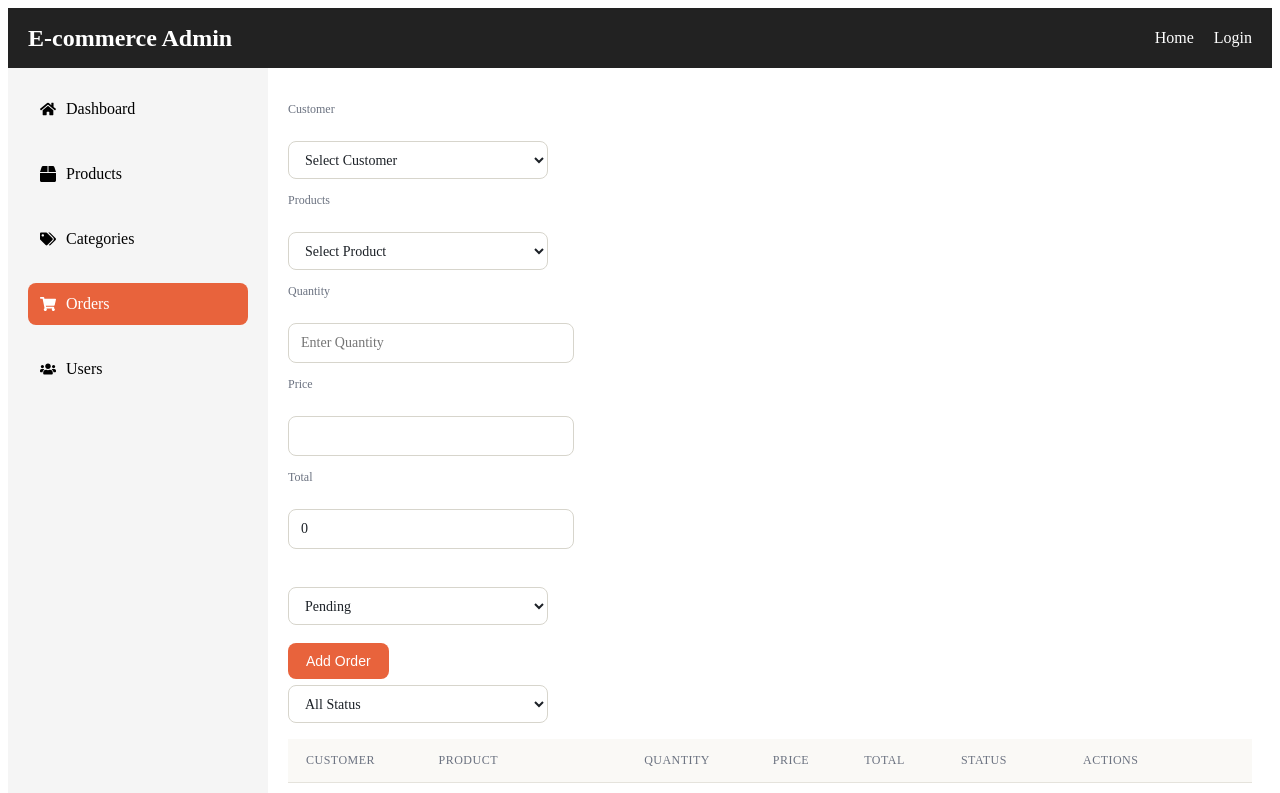
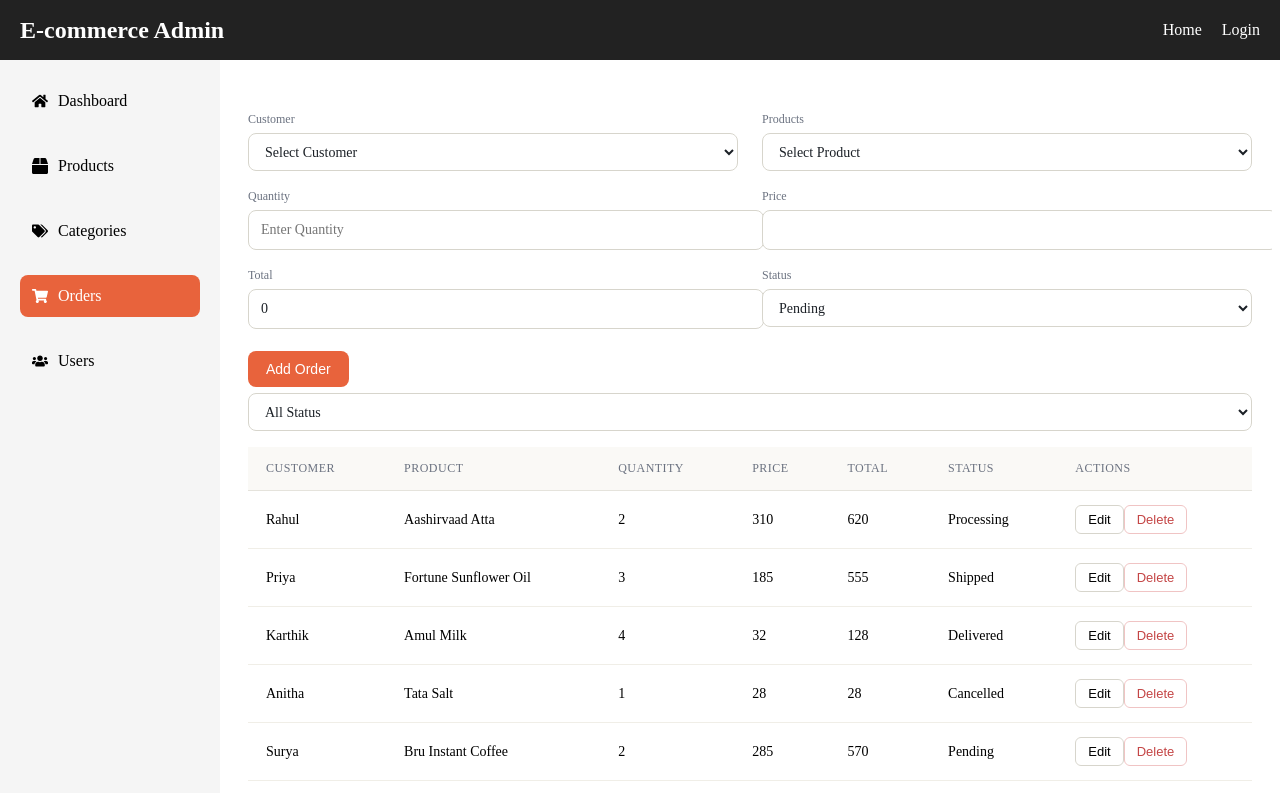
Before and after one commit to Surya-58/Ecommerce-FullStack, a React (Vite) app in the folder Admin/: page /orders in a window 1280 px wide. Shown: the top 793 px of the page. Built offline with nearby package versions, Linux system fonts and the light colour scheme; data requests are answered from the project's data file.

Commit message:
Committed small changes in the Admin Panel

```diff
--- a/Admin/db.json
+++ b/Admin/db.json
@@ -43,17 +43,6 @@
       "image": "https://picsum.photos/100?5",
       "stock": 45,
       "featured": true
-    },
-    {
-      "id": "6",
-      "name": "Red Label Tea",
-      "quantity": 500,
-      "unit": "g",
-      "price": 310,
-      "category": "Beverages",
-      "image": "https://picsum.photos/100?6",
-      "stock": 44,
-      "featured": false
     },
     {
       "id": "7",
@@ -234,8 +223,8 @@
       "name": "Beverages"
     },
     {
-      "id": "3",
-      "name": "Snacks"
+      "name": "Snacks",
+      "id": "3"
     },
     {
       "id": "4",
--- a/Admin/src/components/OrderForm.jsx
+++ b/Admin/src/components/OrderForm.jsx
@@ -19,28 +19,25 @@ const OrderForm = ({
   editId,
 }) => {
   return (
-    <div>
+    <div className="form-grid">
+
+      <div className="form-group">
         <label className="label">Customer</label>
-      <br />
-
         <select
           className="input"
           value={customer}
           onChange={(e) => setCustomer(e.target.value)}
         >
           <option value="">Select Customer</option>
-
           {users.map((user) => (
             <option key={user.id} value={user.name}>
               {user.name}</option>
           ))}
         </select>
+      </div>
 
-      <br />
-
+      <div className="form-group">
         <label className="label">Products</label>
-      <br />
-
         <select
         className="input"
         value={product}
@@ -52,11 +49,10 @@ const OrderForm = ({
               {product.name}</option>
           ))}
         </select>
-      <br />
+      </div>
 
+      <div className="form-group">
         <label className="label">Quantity</label>
-      <br />
-
         <input
         type="number"
         className="input"
@@ -64,32 +60,29 @@ const OrderForm = ({
         onChange={(e) => setQuantity(e.target.value)}
         placeholder="Enter Quantity"
         />
-      <br />
+      </div>
 
+      <div className="form-group">
         <label className="label">Price</label>
-      <br />
-
         <input
         type="number"
         className="input"
         value={price}
         readOnly
          />
-       <br />
+      </div>
 
+      <div className="form-group">
         <label className="label">Total</label>
-       <br />
-
         <input
         type="number"
         className="input"
         value={total}
         readOnly />
-       <br />
+      </div>
 
-       <label  className="label"></label>
-       <br />
-
+      <div className="form-group">
+        <label className="label">Status</label>
         <select
         className="input"
         value={status}
@@ -99,14 +92,17 @@ const OrderForm = ({
           <option value="Delivered">Delivered</option>
           <option value="Cancelled">Cancelled</option>
         </select>
-       <br />
+      </div>
 
+      <div className="form-group-full">
         <button
         className="btn-primary"
         onClick={editId ? handleUpdateOrder : handleAddOrder}
         >{editId ? "Update Order" : "Add Order"}
         </button>
       </div>
+
+    </div>
   );
 };
 
--- a/Admin/src/index.css
+++ b/Admin/src/index.css
@@ -54,15 +54,12 @@ body {
   margin: 0;
 }
 
+html, body {
+  height: 100%;
+}
 #root {
-  width: 1126px;
-  max-width: 100%;
-  margin: 0 auto;
-  text-align: center;
-  border-inline: 1px solid var(--border);
-  min-height: 100svh;
-  display: flex;
-  flex-direction: column;
+  width: 100%;
+  min-height: 100vh;
   box-sizing: border-box;
 }
 
--- a/Admin/src/pages/Categories.jsx
+++ b/Admin/src/pages/Categories.jsx
@@ -1,5 +1,5 @@
 import React from "react";
-import { useState, useEffect } from "react";
+import { useState, useEffect, useRef } from "react";
 import CategoryForm from "../components/CategoryForm";
 import CategoryTable from "../components/CategoryTable";
 import {
@@ -17,6 +17,7 @@ const Categories = () => {
   const [search, setSearch] = useState("");
   const [currentPage, setCurrentPage] = useState(1);
   const categoriesPerPage = 5;
+  const formRef = useRef(null);
 
   const indexOfLastCategory = currentPage * categoriesPerPage;
 
@@ -45,6 +46,10 @@ const Categories = () => {
   };
 
   const handleAddCategory = async () => {
+    if (!categoryName) {
+      setMessage("Please fill in Category Name");
+      return;
+    }
     try {
       const category = {
         name: categoryName,
@@ -62,8 +67,12 @@ const Categories = () => {
   const handleEdit = (category) => {
     setEditId(category.id);
     setCategoryName(category.name);
+    formRef.current?.scrollIntoView({ behavior: "smooth", block: "start" });
   };
   const handleDelete = async (id) => {
+    if (!window.confirm("Are you sure you want to delete this product?")) {
+      return;
+    }
     try {
       const data = await deleteCategory(id);
       console.log(data);
@@ -95,7 +104,7 @@ const Categories = () => {
     <div className="page">
       <div className="container">
         <h1 className="title">Category Manager</h1>
-
+        <div ref={formRef}>
           <CategoryForm
             categoryName={categoryName}
             setCategoryName={setCategoryName}
@@ -104,6 +113,7 @@ const Categories = () => {
             editId={editId}
             message={message}
           />
+        </div>
 
         <label className="label">Search</label>
         <br />
--- a/Admin/src/pages/Orders.jsx
+++ b/Admin/src/pages/Orders.jsx
@@ -1,4 +1,4 @@
-import React, { useEffect, useState } from "react";
+import React, { useEffect, useState, useRef} from "react";
 import {
   getOrders,
   addOrder,
@@ -27,6 +27,8 @@ const Orders = () => {
   const [total, setTotal] = useState(0);
 
   const [statusFilter, setStatusFilter] = useState("All")
+
+  const formRef = useRef(null);
 
   const handleGetOrders = async () => {
     const data = await getOrders();
@@ -64,6 +66,10 @@ const Orders = () => {
   }, [price, quantity]);
 
   const handleAddOrder = async () => {
+    if (!customer || !product || !quantity || !price) {
+      setMessage("Please fill in all fields");
+      return;
+    }
     try {
       const order = {
         customer,
@@ -98,6 +104,7 @@ const Orders = () => {
     setPrice(order.price);
     setTotal(order.total);
     setStatus(order.status);
+    formRef.current?.scrollIntoView({ behavior: "smooth", block: "start" });
   };
 
   const handleUpdateOrder = async () => {
@@ -128,6 +135,9 @@ const Orders = () => {
     }
   };
   const handleDelete = async(id) => {
+    if (!window.confirm("Are you sure you want to delete this product?")) {
+      return;
+    }
     try {
       await deleteOrder(id)
 
@@ -143,6 +153,7 @@ const Orders = () => {
 
   return (
     <div>
+      <div ref={formRef}>
       <OrderForm
         users={users}
         products={products}
@@ -161,6 +172,7 @@ const Orders = () => {
         handleUpdateOrder={handleUpdateOrder}
         editId={editId}
       />
+      </div>
       <select
       className="input"
       value={statusFilter}
--- a/Admin/src/pages/Products.jsx
+++ b/Admin/src/pages/Products.jsx
@@ -1,4 +1,4 @@
-import React, { useState, useEffect } from "react";
+import React, { useState, useEffect, useRef } from "react";
 import "../styles/Products.css";
 import ProductForm from "../components/ProductForm";
 import ProductTable from "../components/ProductTable";
@@ -22,10 +22,12 @@ const Products = () => {
   const [sortOrder, setSortOrder] = useState("");
   const [currentPage, setCurrentPage] = useState(1);
   const productPerPage = 5;
-  const [image, setImage] = useState("")
-  const [category, setCategory] = useState("")
-  const [stock, setStock] = useState("")
-  const [feautured, setFeatured] = useState(false)
+  const [image, setImage] = useState("");
+  const [category, setCategory] = useState("");
+  const [stock, setStock] = useState("");
+  const [feautured, setFeatured] = useState(false);
+
+  const formRef = useRef(null);
 
   const filteredProducts = products.filter((product) => {
     const matchSearch = product.name
@@ -57,6 +59,9 @@ const Products = () => {
   const totalPages = Math.ceil(sortedProducts.length / productPerPage);
 
   const handleDelete = async (id) => {
+    if (!window.confirm("Are you sure you want to delete this product?")) {
+      return;
+    }
     try {
       const data = await deleteProduct(id);
       console.log(data);
@@ -92,10 +97,10 @@ const Products = () => {
       setUnit("");
       setPrice("");
       setEditId(null);
-      setImage("")
-      setCategory("")
-      setStock("")
-      setFeatured(false)
+      setImage("");
+      setCategory("");
+      setStock("");
+      setFeatured(false);
     } catch (error) {
       console.log(error);
     }
@@ -109,8 +114,11 @@ const Products = () => {
     setPrice(product.price);
     setImage(product.image);
     setCategory(product.category);
-    setStock(product.stock)
-    setFeatured(product.feautured)
+    setStock(product.stock);
+    setFeatured(product.feautured);
+
+    // scroll the form into view
+    formRef.current?.scrollIntoView({ behavior: "smooth", block: "start" });
   };
 
   const handleGetProducts = async () => {
@@ -124,6 +132,10 @@ const Products = () => {
   };
 
   const handleAddProduct = async () => {
+    if (!name || !category || !price) {
+      setMessage("Please fill in Product Name, Category and Price");
+      return;
+    }
     try {
       const product = {
         name,
@@ -145,10 +157,10 @@ const Products = () => {
       setQuantity("");
       setUnit("");
       setPrice("");
-      setImage("")
-      setCategory("")
-      setStock("")
-      setFeatured(false)
+      setImage("");
+      setCategory("");
+      setStock("");
+      setFeatured(false);
     } catch (error) {
       console.log(error);
     }
@@ -163,7 +175,7 @@ const Products = () => {
     <div className="page">
       <div className="container">
         <h1 className="title">Product Manager</h1>
-
+        <div ref={formRef}>
         <ProductForm
           name={name}
           setName={setName}
@@ -186,8 +198,8 @@ const Products = () => {
           setStock={setStock}
           feautured={feautured}
           setFeatured={setFeatured}
-
         />
+        </div>
         <label className="label">Search Product</label>
         <br />
 
--- a/Admin/src/pages/Users.jsx
+++ b/Admin/src/pages/Users.jsx
@@ -1,140 +1,130 @@
-import React, { useEffect, useState } from 'react'
-import UserForm from '../components/UserForm'
-import UserTable from '../components/UserTable'
-import {
-  getUsers,
-  addUser,
-  updateUser,
-  deleteUser
-} from "../services/api"
+import React, { useEffect, useState, useRef } from "react";
+import UserForm from "../components/UserForm";
+import UserTable from "../components/UserTable";
+import { getUsers, addUser, updateUser, deleteUser } from "../services/api";
 
 const Users = () => {
-  const [name, setName] = useState("")
-  const [email, setEmail] = useState("")
-  const [phone, setPhone] = useState("")
-  const [role, setRole] = useState("Customer")
+  const [name, setName] = useState("");
+  const [email, setEmail] = useState("");
+  const [phone, setPhone] = useState("");
+  const [role, setRole] = useState("Customer");
 
-  const [users, setUsers] = useState([])
-  const [message, setMessage] = useState("")
-  const [editId, setEditId] = useState(null)
-  const [search, setSearch] = useState("")
-  const [filterRole, setFilterRole] = useState("All")
-  const [currentPage, setCurrentPage] = useState(1)
+  const [users, setUsers] = useState([]);
+  const [message, setMessage] = useState("");
+  const [editId, setEditId] = useState(null);
+  const [search, setSearch] = useState("");
+  const [filterRole, setFilterRole] = useState("All");
+  const [currentPage, setCurrentPage] = useState(1);
   const usersPerPage = 5;
+  const formRef = useRef(null);
 
-
-  const filteredUsers = users.filter((user) =>{
-    const matchSearch = user.name
-      .toLowerCase()
-      .includes(search.toLowerCase())
+  const filteredUsers = users.filter((user) => {
+    const matchSearch = user.name.toLowerCase().includes(search.toLowerCase());
 
     const matchRole = filterRole === "All" || user.role === filterRole;
-      return matchSearch & matchRole
-  })
+    return matchSearch & matchRole;
+  });
 
-  const indexOfLastUser = currentPage * usersPerPage
-  const indexOfFirstUser = currentPage - usersPerPage
+  const indexOfLastUser = currentPage * usersPerPage;
+  const indexOfFirstUser = indexOfLastUser - usersPerPage;
 
-  const currentUsers = filteredUsers.slice(
-    indexOfFirstUser,
-    indexOfLastUser
-  )
+  const currentUsers = filteredUsers.slice(indexOfFirstUser, indexOfLastUser);
 
-  const totalPages = Math.ceil(
-    filteredUsers.length / usersPerPage
-  )
+  const totalPages = Math.ceil(filteredUsers.length / usersPerPage);
 
-  useEffect
+  useEffect;
 
-  const handleGetUsers = async() => {
+  const handleGetUsers = async () => {
     try {
-      const data = await getUsers()
-      setUsers(data)
-
+      const data = await getUsers();
+      setUsers(data);
     } catch (error) {
       console.log(error);
     }
+  };
+
+  const handleAddUser = async () => {
+    if (!name || !email || !phone) {
+      setMessage("Please fill in Name, Email and Phone");
+      return;
     }
-
-  const handleAddUser = async() => {
     try {
       const user = {
         name,
         email,
         phone,
         role,
-      }
-      const data = await addUser(user)
+      };
+      const data = await addUser(user);
       console.log(data);
-      setMessage("User Added Successfully")
+      setMessage("User Added Successfully");
       handleGetUsers();
 
-      setName("")
-      setEmail("")
-      setPhone("")
-      setRole("")
-
+      setName("");
+      setEmail("");
+      setPhone("");
+      setRole("");
     } catch (error) {
       console.log(error);
-
     }
-  }
+  };
 
   const handleEdit = (user) => {
     setEditId(user.id);
-    setName(user.name)
-    setEmail(user.email)
-    setPhone(user.phone)
-    setRole(user.role)
-  }
+    setName(user.name);
+    setEmail(user.email);
+    setPhone(user.phone);
+    setRole(user.role);
+    formRef.current?.scrollIntoView({ behavior: "smooth", block: "start" });
+  };
 
-  const handleUpdateUser = async() => {
+  const handleUpdateUser = async () => {
     try {
       const user = {
         name,
         email,
         phone,
         role,
-      }
+      };
 
-      const data = await updateUser(editId, user)
+      const data = await updateUser(editId, user);
       console.log(data);
-      setMessage("User Updated Successfully")
-      handleGetUsers()
-      setEditId(null)
-      setName("")
-      setEmail("")
-      setPhone("")
-      setRole("Customer")
-
+      setMessage("User Updated Successfully");
+      handleGetUsers();
+      setEditId(null);
+      setName("");
+      setEmail("");
+      setPhone("");
+      setRole("Customer");
     } catch (error) {
       console.log(error);
+    }
+  };
 
+  const handleDelete = async (id) => {
+    if (!window.confirm("Are you sure you want to delete this product?")) {
+      return;
     }
-  }
-
-  const handleDelete = async(id) => {
     try {
-      const data = await deleteUser(id)
+      const data = await deleteUser(id);
       console.log(data);
-      setMessage("User Deleted Successfully")
-      handleGetUsers()
-
+      setMessage("User Deleted Successfully");
+      handleGetUsers();
     } catch (error) {
       console.log(error);
-
     }
-  }
+  };
 
   useEffect(() => {
-    handleGetUsers(1)
-  },[search, filterRole])
+    handleGetUsers(1);
+  }, [search, filterRole]);
 
   return (
-    <div className='page'>
+    <div className="page">
       <div className="container">
         <h1 className="title">User Manager</h1>
 
+        <div ref={formRef}>
           <UserForm
             name={name}
             setName={setName}
@@ -149,28 +139,31 @@ const Users = () => {
             editId={editId}
             message={message}
           />
+        </div>
 
         <label className="label">Filter by Role</label>
-          <select className="input"
+        <select
+          className="input"
           value={filterRole}
-          onChange={(e)=>setFilterRole(e.target.value)}>
+          onChange={(e) => setFilterRole(e.target.value)}
+        >
           <option value="All">All</option>
           <option value="Customer">Customer</option>
           <option value="Admin">Admin</option>
           <option value="Vendor">Vendor</option>
         </select>
-          <br/>
-
+        <br />
 
         <label className="label">Search User</label>
-        <br/>
+        <br />
 
         <input
           type="text"
           className="input"
-        placeholder='Search User'
+          placeholder="Search User"
           value={search}
-        onChange={(e)=>setSearch(e.target.value)} />
+          onChange={(e) => setSearch(e.target.value)}
+        />
         <br />
 
         <UserTable
@@ -180,25 +173,31 @@ const Users = () => {
         />
 
         <div className="pagination">
-          <button onClick={() => setCurrentPage(currentPage - 1)}
-          disabled={currentPage === 1} >Previous</button>
-          {Array.from({length : totalPages}, (_, index) => (
+          <button
+            onClick={() => setCurrentPage(currentPage - 1)}
+            disabled={currentPage === 1}
+          >
+            Previous
+          </button>
+          {Array.from({ length: totalPages }, (_, index) => (
             <button
               key={index}
               className={currentPage === index + 1 ? "active-page" : ""}
-          onClick={()=>setCurrentPage(index + 1)}>
+              onClick={() => setCurrentPage(index + 1)}
+            >
               {index + 1}
             </button>
-
           ))}
-        <button onClick={() => setCurrentPage(currentPage + 1)}
-          disabled={currentPage === totalPages}>Next</button>
-
+          <button
+            onClick={() => setCurrentPage(currentPage + 1)}
+            disabled={currentPage === totalPages}
+          >
+            Next
+          </button>
         </div>
       </div>
+    </div>
+  );
+};
 
-    </div>
-  )
-}
-
-export default Users
+export default Users;
--- a/Admin/src/styles/Layout.css
+++ b/Admin/src/styles/Layout.css
@@ -6,6 +6,11 @@
     justify-content:space-between;
     align-items:center;
     padding:0 20px;
+    position:fixed;
+    top:0;
+    left:0;
+    right:0;
+    z-index:100;
 }
 
 .nav-links{
@@ -20,16 +25,25 @@
 
 .layout{
     display:flex;
+    padding-top:60px;
+    height:100vh;
+    box-sizing:border-box;
 }
 
 .sidebar{
     width:220px;
-    min-height:calc(100vh - 60px);
+    flex-shrink:0;
+    height:calc(100vh - 60px);
+    position:fixed;
+    top:60px;
+    left:0;
     background:#f5f5f5;
     display:flex;
     flex-direction:column;
     padding:20px;
     gap:15px;
+    overflow-y:auto;
+    box-sizing:border-box;
 }
 
 .sidebar a{
@@ -39,5 +53,9 @@
 
 .content{
     flex:1;
+    margin-left:220px;
     padding:20px;
+    height:calc(100vh - 60px);
+    overflow-y:auto;
+    box-sizing:border-box;
 }
--- a/Admin/src/styles/Products.css
+++ b/Admin/src/styles/Products.css
@@ -40,7 +40,7 @@
   background: #FFFFFF;
   color: #1C2127;
   outline: none;
-  width: 260px;
+  width: 100%;
   margin-top: 6px;
 }
 
@@ -160,3 +160,18 @@
   color: white;
   font-weight: bold;
 }
+.form-grid {
+  display: grid;
+  grid-template-columns: repeat(2, 1fr);
+  gap: 4px 24px;
+  margin-top: 10px;
+}
+
+.form-group {
+  display: flex;
+  flex-direction: column;
+}
+
+.form-group-full {
+  grid-column: 1 / -1;
+}
```
Also changed, not shown: Admin/src/components/ProductForm.jsx (+24 -21 lines), Admin/src/components/UserForm.jsx (+13 -11 lines). Lines whose indentation alone changed are shown as unchanged.
